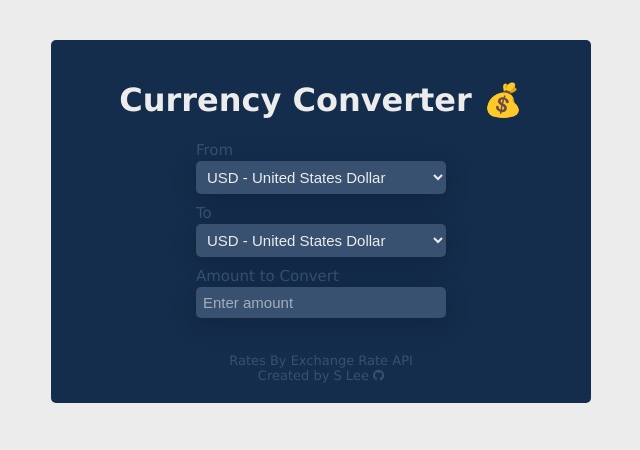
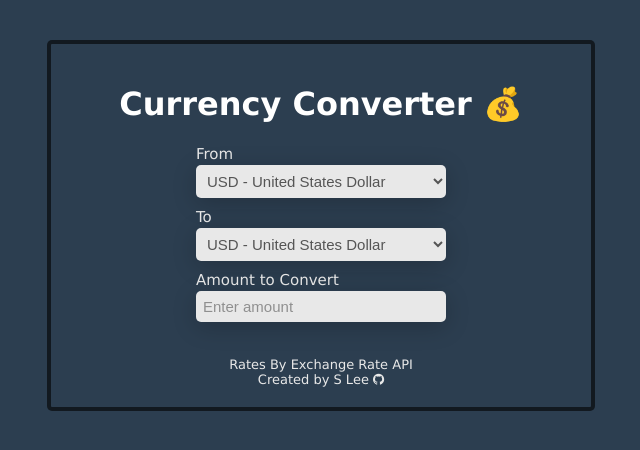
Before and after one commit to late-fall/currencyconverter, a plain HTML site: page index.html in a window 1280 px wide. Shown: the whole page, without its empty margins (319-959 px from the left). Drawn offline with Linux system fonts and the light colour scheme; no server answers.

Commit message:
changed color theme

```diff
--- a/index.html
+++ b/index.html
@@ -6,26 +6,30 @@
     <title>Currency Converter</title>
     <style>
         :root {
-            --white: #ececec;
+            --text: #555555; /* Gray */
+--secondarybg: #E8E8E8; /* Platinum */
+--primarybg: #2C3E50; /* Dark Slate Blue */
             --green: #9fd3c7;
-            --lightblue: #385170;
-            --navy: #142d4c;
+        }
+        h1 {
+            color: white;
         }
         body {
-            background-color: var(--white);
+            background-color: var(--primarybg);
             font-family: Verdana, Geneva, Tahoma, sans-serif;
-            color: var(--white);
+            color: var(--text);
         }
         p {
             margin: 0;
             font-size: 15px;
             margin-bottom: 2px;
-            color: var(--lightblue);
+            color: var(--secondarybg);
         }
         .container {
             padding: 20px;
+            border: 4px solid rgb(0,0,0,0.6);
             border-radius: 5px;
-            background-color: var(--navy);
+            background-color: var(--primarybg);
             width: 500px;
             display: flex;
             flex-direction: column;
@@ -34,8 +38,8 @@
             margin-top: 40px;
         }
         select, input {
-            background-color: var(--lightblue);
-            color: var(--white);
+            background-color: var(--secondarybg);
+            color: var(--000000);
             padding: 7px;
             width: 250px;
             border: none;
@@ -51,7 +55,7 @@
             box-sizing: border-box;
         }
         ::placeholder {
-            color: var(--white);
+            color: var(--000000);
             opacity: 60%;
         }
         #result {
@@ -63,10 +67,10 @@
             text-decoration: none;
             text-align: center;
             font-size: 13px;
-            color: var(--lightblue);
+            color: var(--secondarybg);
         }
         a:hover {
-            color: var(--white);
+            color: var(--000000);
         }
     </style>
     <link rel="stylesheet" href="https://maxcdn.bootstrapcdn.com/font-awesome/4.4.0/css/font-awesome.min.css">
```
